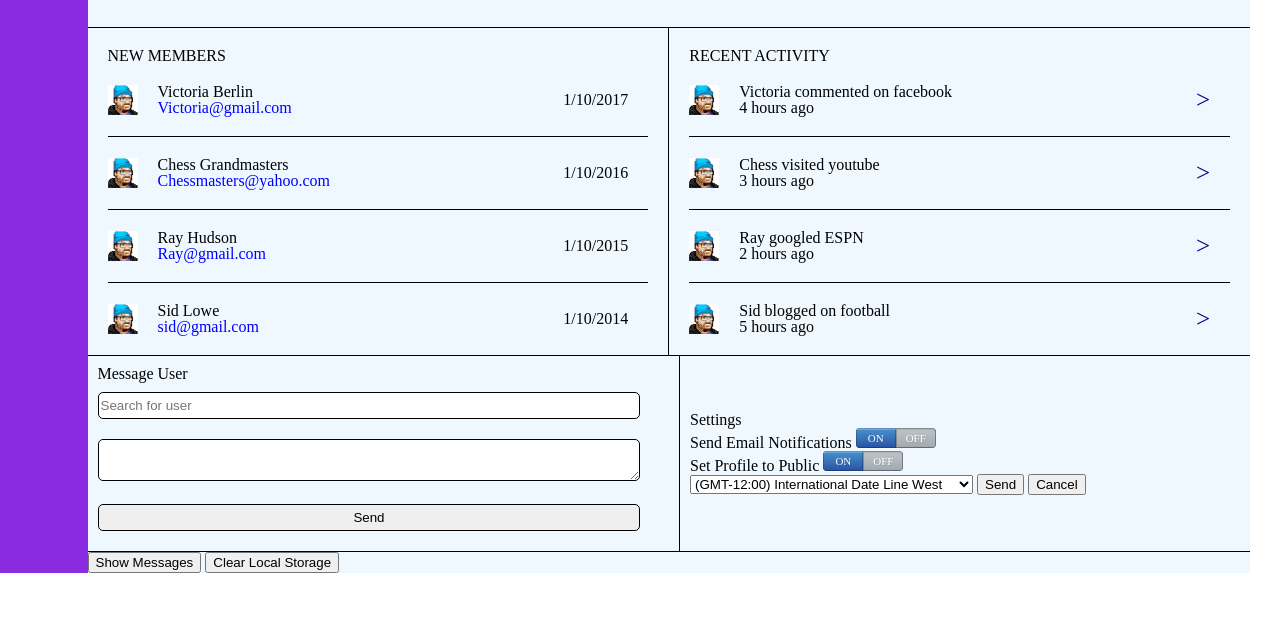
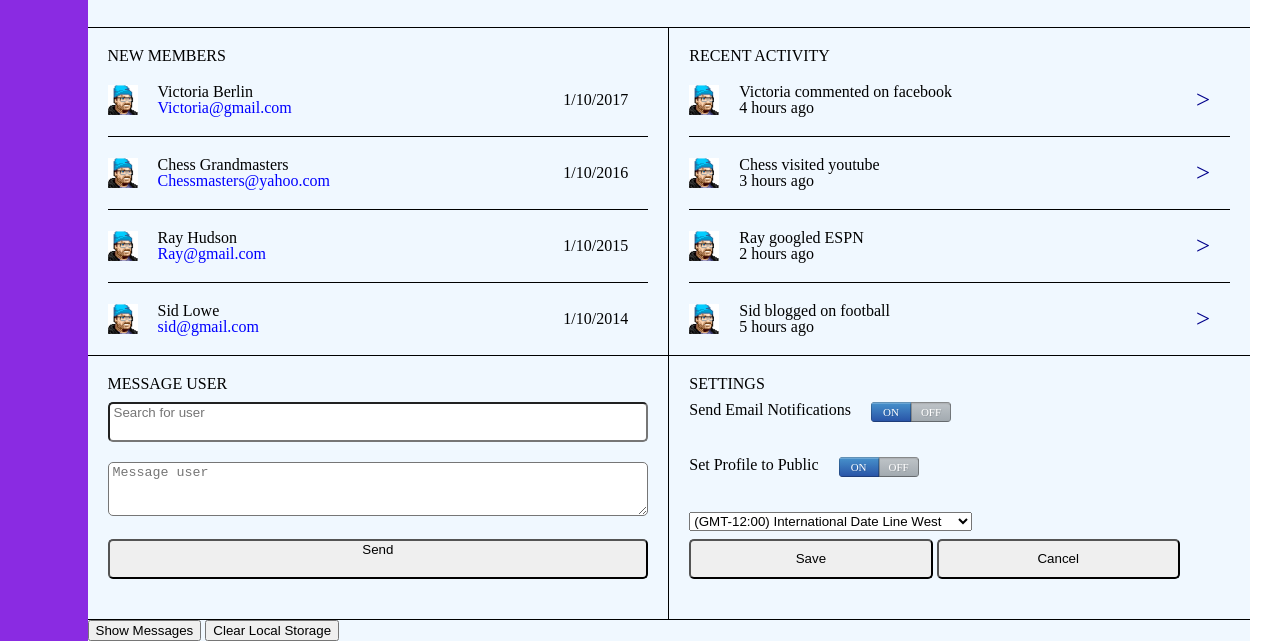
Before and after one commit to hi2suresh/web-app-dashboard, a plain HTML site: page index.html in a window 1280 px wide. Shown: the part 994-1635 px from the top of the page. Before the commit the page ends 1567 px from the top, so only its background shows below. Drawn offline with nearby package versions, Linux system fonts and the light colour scheme.

Commit message:
Adjusted Settings CSS

```diff
--- a/css/main.css
+++ b/css/main.css
@@ -30,7 +30,7 @@ body, html, main {
 }
 
 #flex-header, #tabs, #traffic, #social-stats,#twitter-stats, #facebook-stats, #google-stats, .members-list,
-.activity-list, #form-settings-pane{
+.activity-list{
     display: -webkit-flex;
     display: flex;
     align-items: center;
@@ -285,28 +285,59 @@ width: 10%;
 
 /*Form Settings Pane Styles*/
 #form-settings-pane {
+    display: -webkit-flex;
+    display: flex;
     flex-wrap: wrap;
     border-bottom: 1px solid black;
 }
-#form-settings-pane > div{
+
+#form, #settings {
+  padding: 10px;
  flex-grow: 1;
- padding: 10px;
 }
 
-.form-elements{
-    width: 95%;
-    padding-top: 5px;
-    padding-bottom: 5px;
+#form h2, #settings h2 {
+    padding-bottom: 10px;
+}
+
+#form input, #form textarea, #form button {
+    width: 100%;
+    padding-bottom: 10px;
+    margin-bottom: 10px;
     border-radius: 5px;
-    margin-top: 10px;
-    margin-bottom: 10px;
-    border: 1px solid black;
+}
+
+#form input, #form textarea {
+    padding-left: 2px;
+}
+
+#form {
+        border-bottom: 1px solid black;
+    }
+
+.settings-notifications {
+    display: -webkit-flex;
+    display: flex;
+    align-content: center;
+    padding-bottom: 20px;
+
+
+}
+
+.settings-notifications span {
+   flex-grow: 1;
+}
+.settings-class {
+    padding-bottom: 20px;
+}
+
+#settings button {
+    width: 45%;
+    margin-top: 20px;
+    border-radius: 5px;
 }
 
 
-#settings > div > div {
-    display: inline-block;
-}
 
 @media (min-width: 768px ){
 
@@ -406,7 +437,40 @@ width: 10%;
 
    #form {
         border-right: 1px solid black;
+        border-bottom: none;
     }
+
+    #form, #settings {
+        flex-basis: 0;
+        padding: 20px;
+    }
+
+    #form input, #form textarea, #form button {
+    width: 100%;
+    padding-bottom: 20px;
+    margin-bottom: 20px;
+}
+    #form button{
+        height: 40px;
+    }
+    #form input, #form textarea {
+    padding-left: 4px;
+}
+    .settings-notifications {
+        padding-bottom: 35px;
+    }
+    .settings-notifications span {
+   flex-grow: 0;
+   padding-right: 20px;
+}
+
+    #settings button {
+        margin-top: 8px;
+        height: 40px;
+    }
+
+
+
 }
 
 @media (min-width: 980px ){
--- a/index.html
+++ b/index.html
@@ -117,25 +117,24 @@
                         </div>
                         <div id="form-settings-pane">
                          <div id="form">
+                            <h2>MESSAGE USER</h2>
                              <form>
-                              <h2>Message User</h2>
                                <input type="search" placeholder="Search for user" class="form-elements" required>
-                                <textarea class="form-elements" required></textarea>
+                                <textarea class="form-elements" required placeholder="Message user"></textarea>
                                  <button id="send" class="form-elements">Send</button>
                              </form>
                          </div>
                          <div  id="settings">
-                             <h2>Settings</h2>
-                             <div class="clear-fix">
+                             <h2>SETTINGS</h2>
+                             <div class="settings-notifications">
                                  <span>Send Email Notifications</span>
-                                 <div class="toggle toggle-modern"></div>
+                                 <div class="toggle toggle-modern toggleDiv"></div>
                              </div>
-                             <div class="clear-fix">
+                             <div class="settings-notifications">
                                  <span>Set Profile to Public</span>
-                                 <div class="toggle toggle-modern"></div>
+                                 <div class="toggle toggle-modern toggleDiv"></div>
                                   </div>
-                             <div class="clear-fix"></div>
-                             <select>
+                             <select settings-class>
                                 <option timeZoneId="1" gmtAdjustment="GMT-12:00" useDaylightTime="0" value="-12">(GMT-12:00) International Date Line West</option>
                                 <option timeZoneId="2" gmtAdjustment="GMT-11:00" useDaylightTime="0" value="-11">(GMT-11:00) Midway Island, Samoa</option>
                                 <option timeZoneId="3" gmtAdjustment="GMT-10:00" useDaylightTime="0" value="-10">(GMT-10:00) Hawaii</option>
@@ -146,8 +145,10 @@
                                 <option timeZoneId="8" gmtAdjustment="GMT-07:00" useDaylightTime="1" value="-7">(GMT-07:00) Chihuahua, La Paz, Mazatlan</option>
                                 <option timeZoneId="9" gmtAdjustment="GMT-07:00" useDaylightTime="1" value="-7">(GMT-07:00) Mountain Time (US & Canada)</option>
                             </select>
-                             <button id="save">Send</button>
+                             <div>
+                             <button id="save">Save</button>
                              <button id="cancel">Cancel</button>
+                             </div>
                          </div>
                         </div>
                         <div id="local-messages">
```
